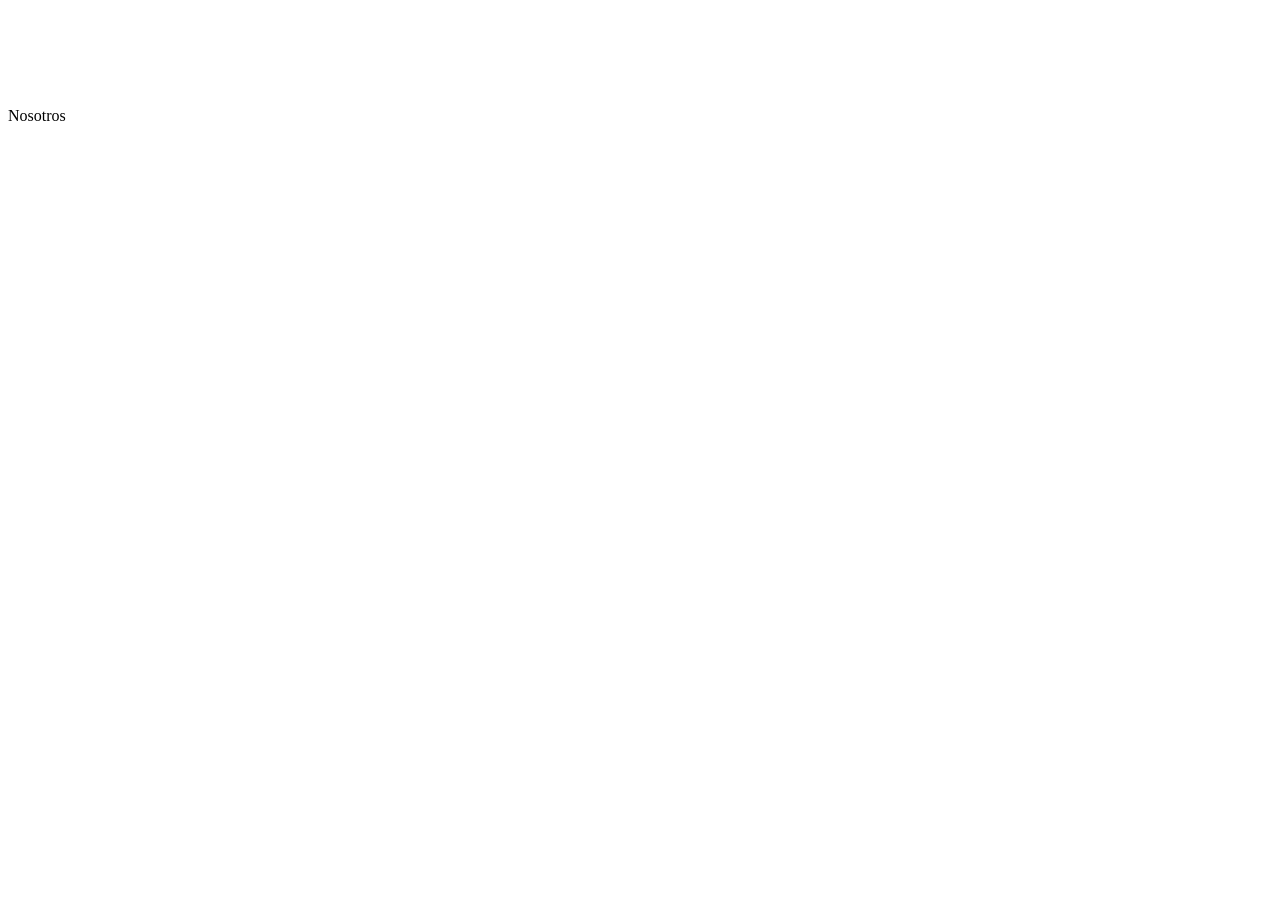
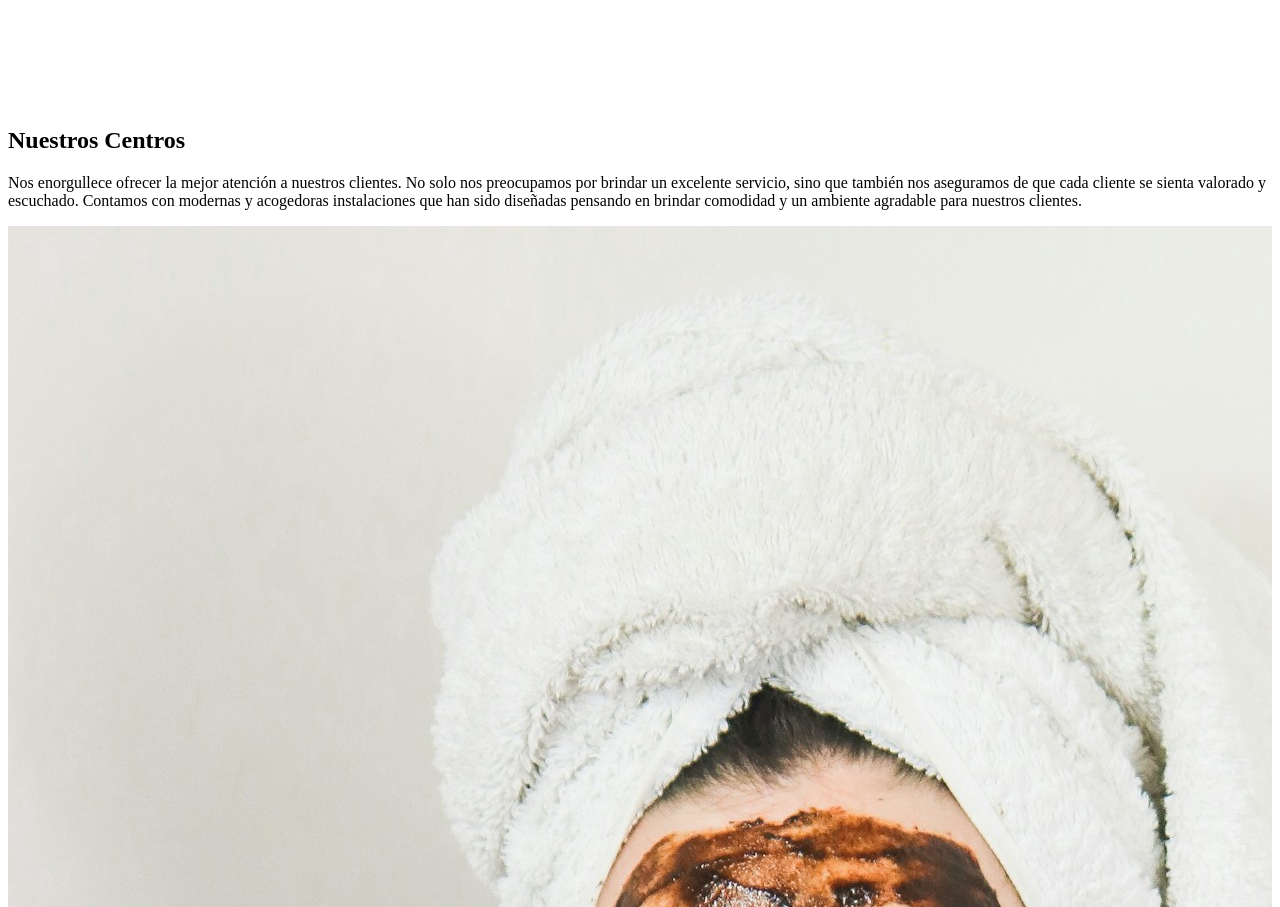
Before and after one commit to Oscarmrl/Clinica_Estetica, a React (Vite) app: page /Clinica_Estetica/Nosotros in a window 1280 px wide. Shown: the part 5312-6219 px from the top of the page. Before the commit the page ends 5445 px from the top, so only its background shows below. Built offline with nearby package versions, Linux system fonts and the light colour scheme; the HTML template or start-up script is replaced by a standard one.

Commit message:
feat(Carrusel):inicio de la seccion nosotros y implementacion de carrusel

```diff
--- a/package.json
+++ b/package.json
@@ -20,6 +20,7 @@
     "react": "^19.1.0",
     "react-dom": "^19.1.0",
     "react-router-dom": "^7.7.0",
+    "swiper": "^11.2.10",
     "tailwindcss": "^4.1.11"
   },
   "devDependencies": {
--- a/src/components/Nosotros/Nosotros.tsx
+++ b/src/components/Nosotros/Nosotros.tsx
@@ -1,3 +1,26 @@
+import CarruselSwiper from "../ui/CarrucelSwiper";
 export default function Nosotros() {
-  return <div>Nosotros</div>;
+  return (
+    <div>
+      <div className="h-[600px] grid grid-rows1 md:grid-cols-2 gap-4 bg-base-100">
+        <div className="flex flex-col justify-center text-center gap-4 mt-4">
+          <h2 className="text-4xl md:text-5xl font-bold text-accent">
+            Nuestros Centros
+          </h2>
+          <p className="text-lg md:text-2xl max-w-xl mx-auto px-4 md:px-7 mt-2 md:mt-8">
+            Nos enorgullece ofrecer la mejor atención a nuestros clientes. No
+            solo nos preocupamos por brindar un excelente servicio, sino que
+            también nos aseguramos de que cada cliente se sienta valorado y
+            escuchado. Contamos con modernas y acogedoras instalaciones que han
+            sido diseñadas pensando en brindar comodidad y un ambiente agradable
+            para nuestros clientes.
+          </p>
+        </div>
+
+        <div className="h-[400px] md:h-[600px]">
+          <CarruselSwiper />
+        </div>
+      </div>
+    </div>
+  );
 }
--- /dev/null
+++ b/src/components/ui/CarrucelSwiper.tsx
@@ -0,0 +1,40 @@
+import { Swiper, SwiperSlide } from "swiper/react";
+import { Autoplay, Pagination } from "swiper/modules";
+
+import "swiper/css";
+import "swiper/css/pagination";
+
+const CarruselSwiper = () => {
+  const imagenes = [
+    "/Clinica_Estetica/home.jpg",
+    "/Clinica_Estetica/home.jpg",
+    "/Clinica_Estetica/home.jpg",
+  ];
+
+  return (
+    <Swiper
+      modules={[Autoplay, Pagination]}
+      spaceBetween={30}
+      slidesPerView={1}
+      autoplay={{
+        delay: 3000,
+        disableOnInteraction: false,
+      }}
+      pagination={{ clickable: true }}
+      loop={true}
+      className="w-2xs sm:h-[400px] sm:w-3xl  md:h-[500px]"
+    >
+      {imagenes.map((img, index) => (
+        <SwiperSlide key={index} className="w-full h-full mt-4">
+          <img
+            src={img}
+            alt={`slide-${index}`}
+            className="w-full h-full object-cover rounded-xl"
+          />
+        </SwiperSlide>
+      ))}
+    </Swiper>
+  );
+};
+
+export default CarruselSwiper;
--- /dev/null
+++ b/src/types/global.d.ts
@@ -0,0 +1,3 @@
+declare module "swiper/css";
+declare module "swiper/css/pagination";
+declare module "*.css";
--- a/tsconfig.app.json
+++ b/tsconfig.app.json
@@ -21,7 +21,9 @@
     "noUnusedParameters": true,
     "erasableSyntaxOnly": true,
     "noFallthroughCasesInSwitch": true,
-    "noUncheckedSideEffectImports": true
+    "noUncheckedSideEffectImports": true,
+    "typeRoots": ["./node_modules/@types", "./src/types"]
   },
+
   "include": ["src"]
 }
```
Also changed, not shown: 1 other file (tests, documents, lock files or other folders).
